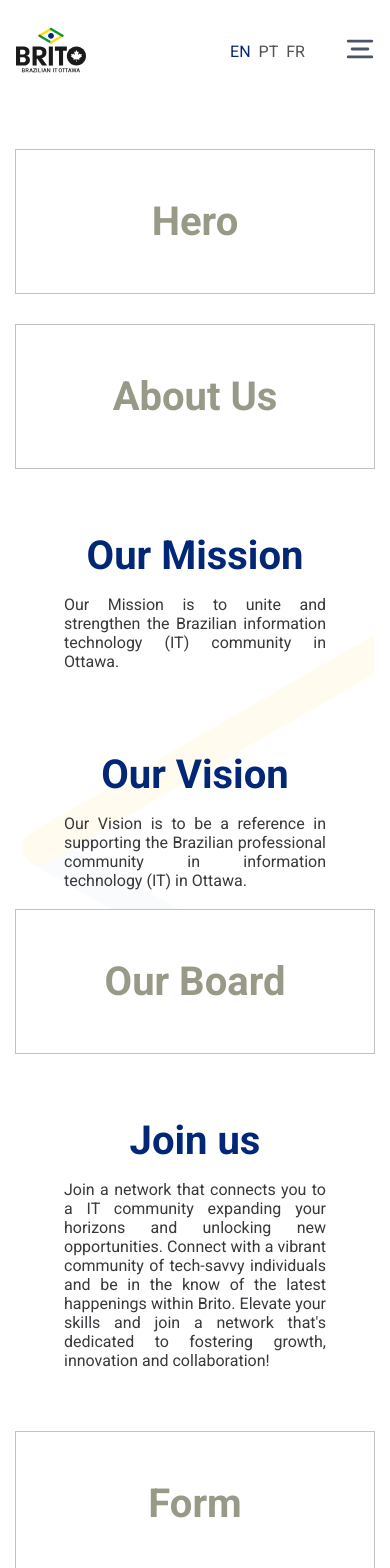
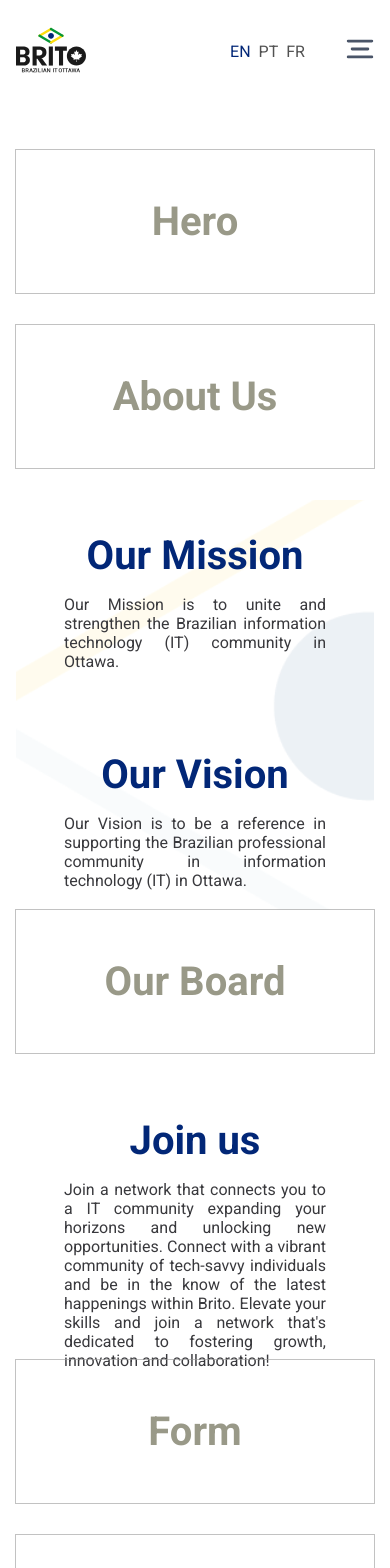
Before and after one commit to brito-ca/brito-website, a Next.js app: page / in a window 390 px wide. Shown: the top 1568 px of the page. Built offline with nearby package versions, Linux system fonts and the light colour scheme.

Commit message:
adust height

```diff
--- a/styles/background.module.css
+++ b/styles/background.module.css
@@ -8,12 +8,13 @@
 @media only screen and (max-width: 600px) {
     .logoOnmission {
         background-image: url(/logomission.png);
-        background-size: 572px;
+        background-size: 424px;
+        background-position: right;
         height: 410px;
         background-repeat: no-repeat;
     }
+
+    .logoOnJoinUs {
+        height: 275px;
+    }
 }
-.logoOnJoinUs {
-    background-size: 1372px;
-    height: 347px;
-}
```
